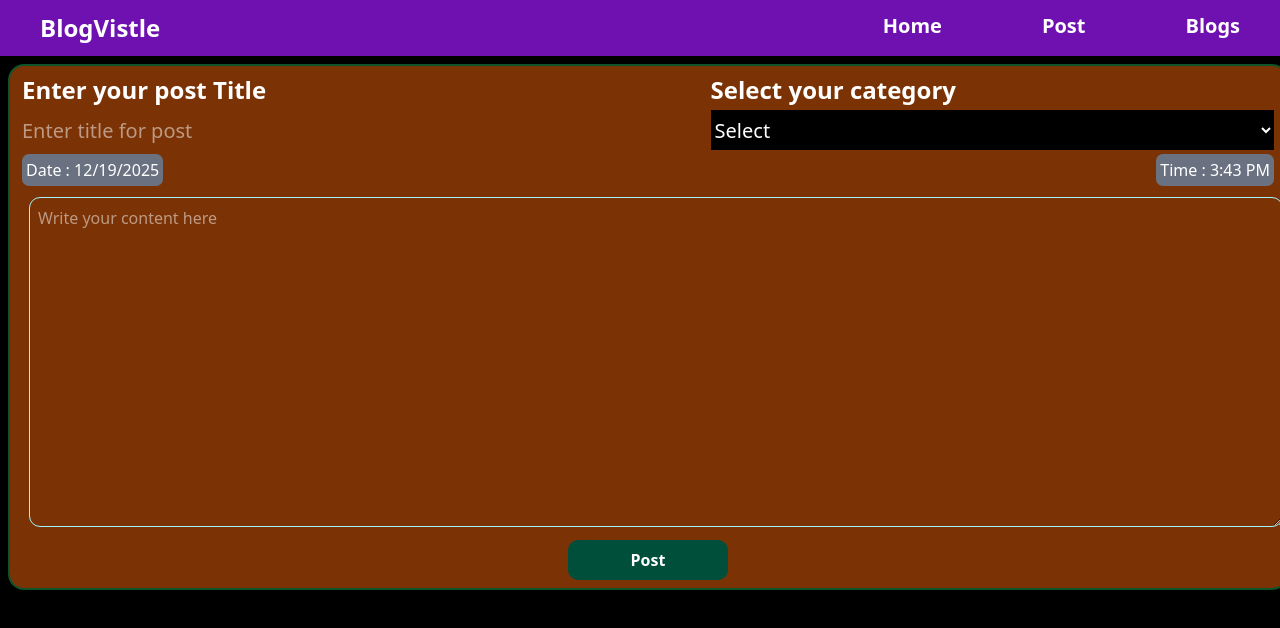
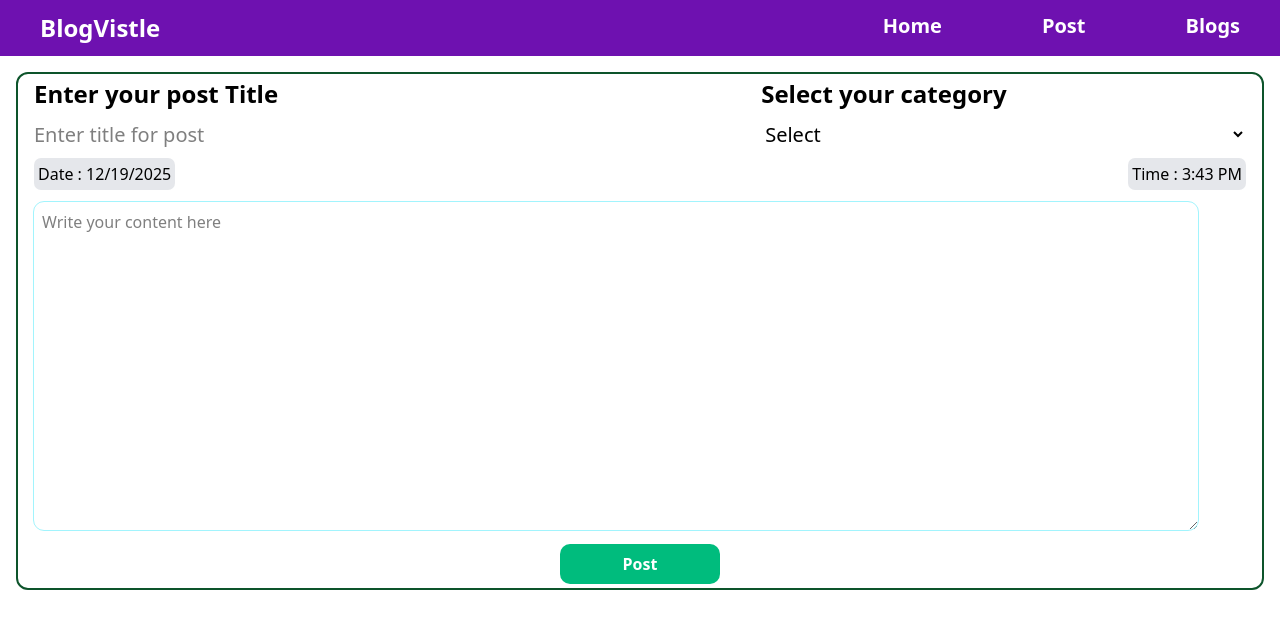
Before and after one commit to codevory/React, a React (Vite) app in the folder Blog-project/: page /post in a window 1280 px wide. Shown: the top 628 px of the page. Built offline with nearby package versions, Linux system fonts and the light colour scheme.

Commit message:
fixed overflowing ui & changed color for ui

```diff
--- a/Blog-project/src/App.jsx
+++ b/Blog-project/src/App.jsx
@@ -12,7 +12,7 @@ import EditPost from './pages/Editpost.jsx'
 
 function App() {
 
-  return  <div className='bg-black text-white w-full min-h-screen overflow-hidden'>
+  return  <div className='bg-white text-black w-full min-h-screen overflow-hidden'>
        <Navbar />
        <Routes>
         <Route path='/' element={<Home />} />
--- a/Blog-project/src/components/Posts.jsx
+++ b/Blog-project/src/components/Posts.jsx
@@ -4,7 +4,9 @@ import { Link } from 'react-router-dom'
 const Posts = ({posts}) => {
 
   const getPreview = (text,limit=30) => {
-    return text.split(" ").slice(0,limit).join(" ") + "--";
+    if(!text) return " ";
+    const words = text.trim().slice(/\s+/)
+    return words.length > 30 ? words.split(" ").slice(0,limit).join(" ") + " read more ":text;
   }
 
   return ( posts.map((post) => {
--- a/Blog-project/src/pages/CreatePost.jsx
+++ b/Blog-project/src/pages/CreatePost.jsx
@@ -51,15 +51,16 @@ useEffect(() => {
  setCategory('')
  setContent('')
  }}
-  className='w-full h-2/3 bg-amber-900 py-2 px-3 border-2 border-green-900 rounded-2xl m-2'>
-  <div className='flex justify-between text-white w-full'>
-    <div className='flex flex-col gap-1 text-white w-[50%] '>
-      <label name='title' className='text-[16px] font-semibold md:text-xl lg:text-2xl'>Enter your post Title</label>
-      <input className='text-[15px] md:text-[18px] lg:text-xl h-10 w-2/3' type='text' placeholder='Enter title for post' onChange={(e) => {setTitle(e.target.value)}} value={title} required />
+ className='w-98vw h-2/3 m-4 bg-white text-black border-2 border-green-900 rounded-xl '>
+ <div className='px-2 py-1'>
+  <div className='flex justify-between px-2'>
+    <div className='flex flex-col gap-1 w-[50%] '>
+      <label for='title' className='text-[16px] font-semibold md:text-xl lg:text-2xl'>Enter your post Title</label>
+      <input name='title' id='title' className='text-[15px] md:text-[18px] lg:text-xl h-10 w-2/3 rounded-sm' type='text' placeholder='Enter title for post' onChange={(e) => {setTitle(e.target.value)}} value={title} required />
     </div>
-    <div className='flex flex-col gap-1 w-[45%]'>
-     <label id='category' className='text-[16px] font-semibold md:text-xl lg:text-2xl'>Select your category</label>
-     <select value={category} onChange={(e) => {setCategory(e.target.value)}} name='category' id='category' required className='bg-black text-xm md:text-[18px] lg:text-xl font-medium h-10'>
+    <div className='flex text-black flex-col gap-1 w-[40%]'>
+     <label for='category' className='text-[16px] font-semibold md:text-xl lg:text-2xl'>Select your category</label>
+     <select value={category} onChange={(e) => {setCategory(e.target.value)}} name='category' id='category' required className=' text-xm md:text-[18px] lg:text-xl font-medium h-10'>
       <option name='select-option' aria-disabled>Select</option>
       <option name='education'aria-selected >Education</option>
       <option name='technology' aria-selected>Technology</option>
@@ -68,18 +69,19 @@ useEffect(() => {
      </select>
     </div>
   </div>
-     <div className='flex justify-between items-center'>
-<span className='my-1  bg-gray-500 rounded-[7px] p-1'> Date :  {currentDate} </span>
-<span className='my-1 bg-gray-500 rounded-[7px] p-1'> Time :  {time} </span>
+     <div className='flex justify-between items-center px-2'>
+<span className='my-1  bg-gray-200 rounded-[7px] p-1'> Date :  {currentDate} </span>
+<span className='my-1 bg-gray-200 rounded-[7px] p-1'> Time :  {time} </span>
 </div>
-<div className='w-full h-2/2 m-2'>
-  <textarea value={content} onChange={(e) => {setContent(e.target.value)}} className='w-full h-[80%] outline-1 outline-cyan-200 rounded-[10px] p-2' placeholder='Write your content here' name='content-area' rows={13}  required>
+<div className='h-2/2 m-2'>
+  <textarea value={content} onChange={(e) => {setContent(e.target.value)}} className='w-[96%] h-[80%] outline-1 outline-cyan-200 rounded-[10px] p-2' placeholder='Write your content here' name='content-area' rows={13}  required>
 
   </textarea>
 </div>
 <div className='flex justify-center items-center'>
-<button  className='w-40 h-10 bg-emerald-900 text-white font-bold rounded-[10px] active:bg-amber-400 active:scale-95'>Post</button>
+<button  className='w-40 h-10 bg-emerald-500 text-white font-bold rounded-[10px] active:bg-amber-400 active:scale-95'>Post</button>
 </div>
+ </div>
     </form>
 
        )
--- a/Blog-project/src/pages/Home.jsx
+++ b/Blog-project/src/pages/Home.jsx
@@ -4,7 +4,7 @@ import Navbar from "../components/Navbar"
 import CreatePost from "./createPost"
 const Home = () => {
   return (
-    <div className="bg-black text-white flex flex-col p-2 sm:p-4 md:p-6 gap-10">
+    <div className="bg-white text-black flex flex-col p-2 sm:p-4 md:p-6 gap-10">
 
 <h1>Home page</h1>
 <Footer />
--- a/Blog-project/src/pages/Singleblog.jsx
+++ b/Blog-project/src/pages/Singleblog.jsx
@@ -29,7 +29,7 @@ const Singleblog = () => {
 
     if(isRedirecting){
          return <div className='absolute top-1/2 left-1/2'>
-<h1 className='bg-purple-700 text-white text-2xl font-semibold '>Redirecting to Home Page...</h1>
+<h1 className='bg-white text-black text-2xl font-semibold '>Redirecting to Home Page...</h1>
         </div>
     }
 
@@ -54,7 +54,7 @@ const Singleblog = () => {
            <span className='text-[15px] font-medium md:text-xl'> {data.content}</span>
           </div>
           <span className='flex justify-between'>
-        <Link to={`/edit/article/${data.id}`}> <button  className='w-30 h-10 bg-amber-950  text-white font-semibold rounded cursor-pointer active:scale-95 p-3 m-2 flex justify-center items-center'>Edit</button></Link>
+        <Link to={`/edit/article/${data.id}`}> <button  className='w-30 h-10 bg-white  text-black font-semibold rounded cursor-pointer active:scale-95 p-3 m-2 flex justify-center items-center'>Edit</button></Link>
         <button onClick={deletePost}  className='bg-red-700 active:bg-red-500 cursor-pointer active:scale-95 text-white font-semibold w-30 h-10 rounded p-3 m-2 flex justify-center items-center'>Delete post</button>
           </span>
 
@@ -63,7 +63,3 @@ const Singleblog = () => {
   )
 }
 export default Singleblog
-
-
- // <h1 className='bg-red-600 text-white font-semibold text-2xl'>Post deleted successfully</h1>
-   //             <button className='bg-orange-700 text-white p-1 rounded-xl cursor-pointer active:scale-95 active:bg-amber-400' onClick={<a href='/'>Return Home</a>}></button>
```
